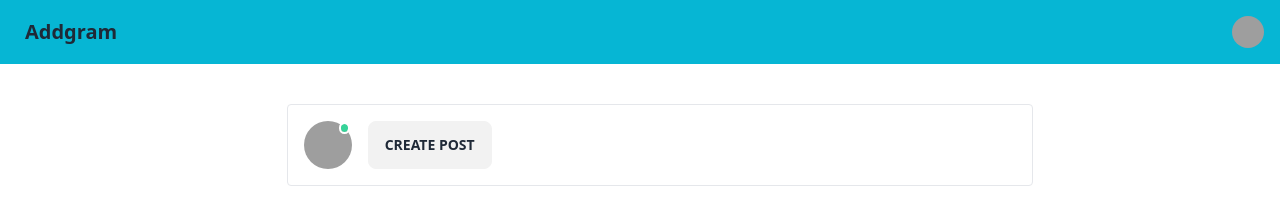
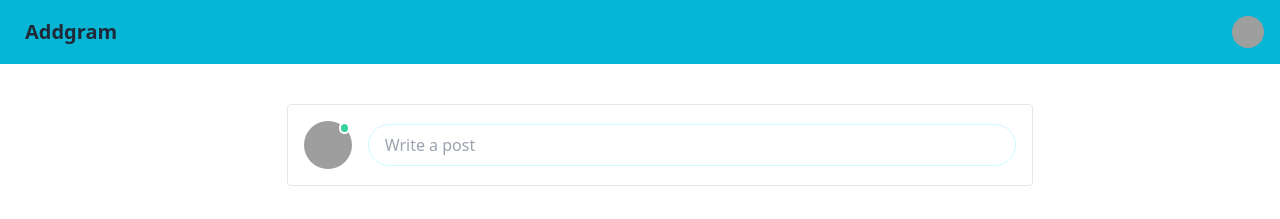
Before and after one commit to Addisu87/FullStack-Django-React, a React (Create React App) app in the folder social-media-app/: page / in a window 1280 px wide. Shown: the top 219 px of the page. Built offline with nearby package versions, Linux system fonts and the light colour scheme; grey boxes are pictures that could not be loaded; what axios-auth-refresh would draw is missing.

Commit message:
Update modal

```diff
--- a/social-media-app/src/components/posts/CreatePost.jsx
+++ b/social-media-app/src/components/posts/CreatePost.jsx
@@ -5,6 +5,10 @@ import { getUser } from "../../hooks/user.actions";
 import Toaster from "../Toaster";
 
 const CreatePost = () => {
+  const [show, setShow] = useState(false);
+  const handleClose = () => setShow(false);
+  const handleShow = () => setShow(true);
+
   const {
     register,
     handleSubmit,
@@ -35,18 +39,22 @@ const CreatePost = () => {
 
   return (
     <div className="w-75">
+      <input
+        className="py-2 rounded-full text-primary w-full px-4 border border-cyan-100"
+        type="text"
+        placeholder="Write a post"
+        onClick={() => document.getElementById("my_modal_3").showModal()}
+        data-testid="show-modal-form"
+      />
       <div>
-        <button
-          className="btn"
-          onClick={() => document.getElementById("my_modal_3").showModal()}
-        >
-          Create Post
-        </button>
         <dialog id="my_modal_3" className="modal">
           <div className="modal-box">
             <form method="dialog" onSubmit={handleSubmit(onSubmit)}>
               {/* if there is a button in form, it will close the modal */}
-              <button className="btn btn-sm btn-circle btn-ghost absolute right-2 top-2">
+              <button
+                className="btn btn-sm btn-circle btn-ghost absolute right-2 top-2"
+                onClick={handleClose}
+              >
                 ✕
               </button>
 
```
